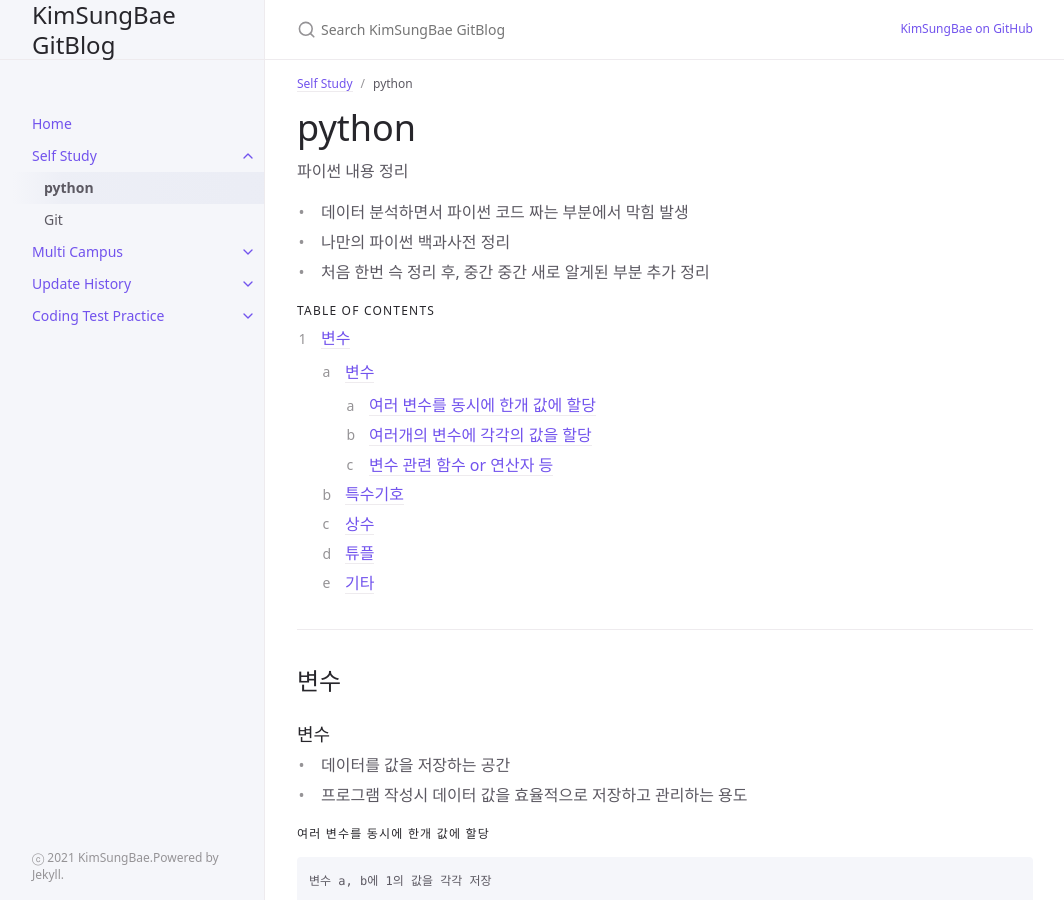
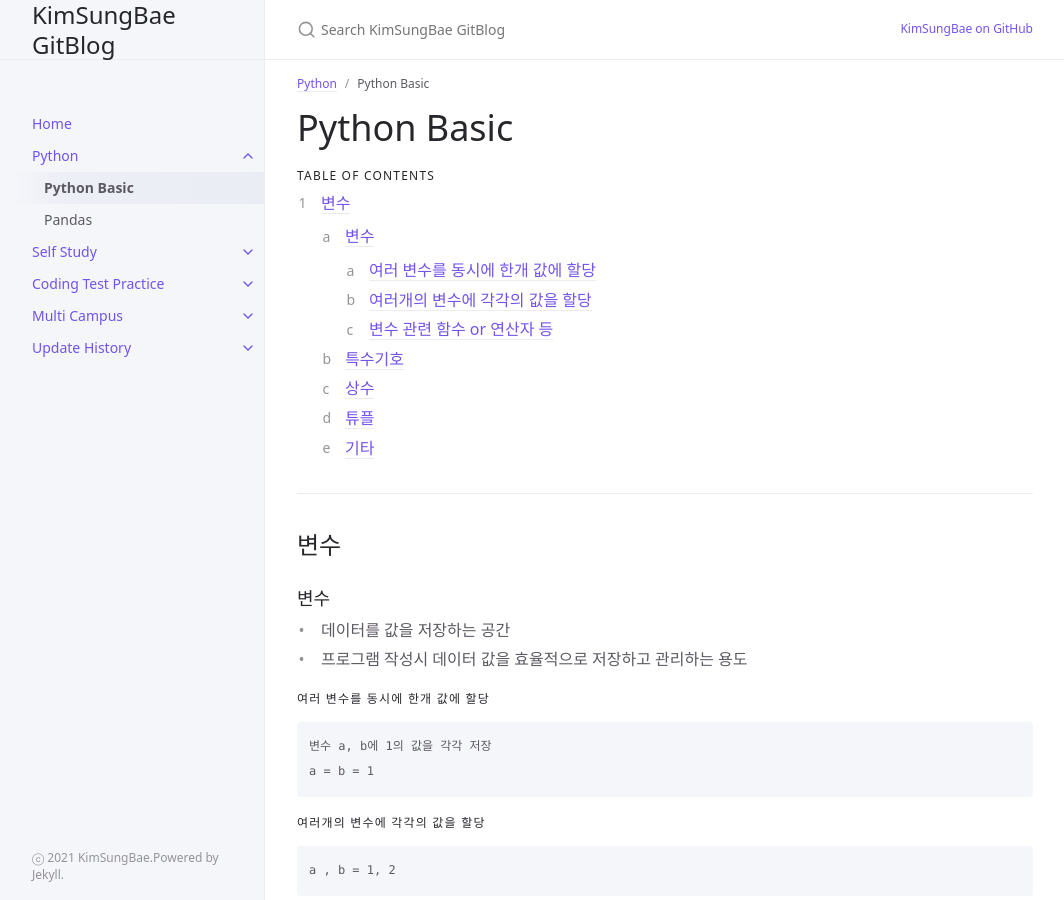
Before and after one commit to kimsungbae/kimsungbae.github.io, a Jekyll site: the page built from docs/self study/python/python basic.md, in a window 1280 px wide and 900 px high. Shown: the whole window, without its empty margins (107-1171 px from the left). Built offline with Jekyll 4.4.1, drawn with Linux system fonts in a browser that asks for light colours.

Commit message:
2022.01.11 pandas study

```diff
--- a/docs/self study/python.md
+++ b/docs/self study/python/python basic.md
@@ -1,16 +1,12 @@
 ---
 layout: default
-title: python
-parent: Self Study
+title: Python Basic
+parent: Python
 nav_order: 1
 ---
 
-# python
+# Python Basic
 {: .no_toc }
- 파이썬 내용 정리
- - 데이터 분석하면서 파이썬 코드 짜는 부분에서 막힘 발생
- - 나만의 파이썬 백과사전 정리
- - 처음 한번 슥 정리 후, 중간 중간 새로 알게된 부분 추가 정리
 
 
 ## Table of contents
```
Also changed, not shown: docs/coding test practice/coding test practice.md (+1 -1 lines), docs/self study/python/pandas.md (added, +79 -0 lines), docs/self study/python/python.md (added, +12 -0 lines), docs/update history/update-history.md (+1 -1 lines), README.md (deleted).
